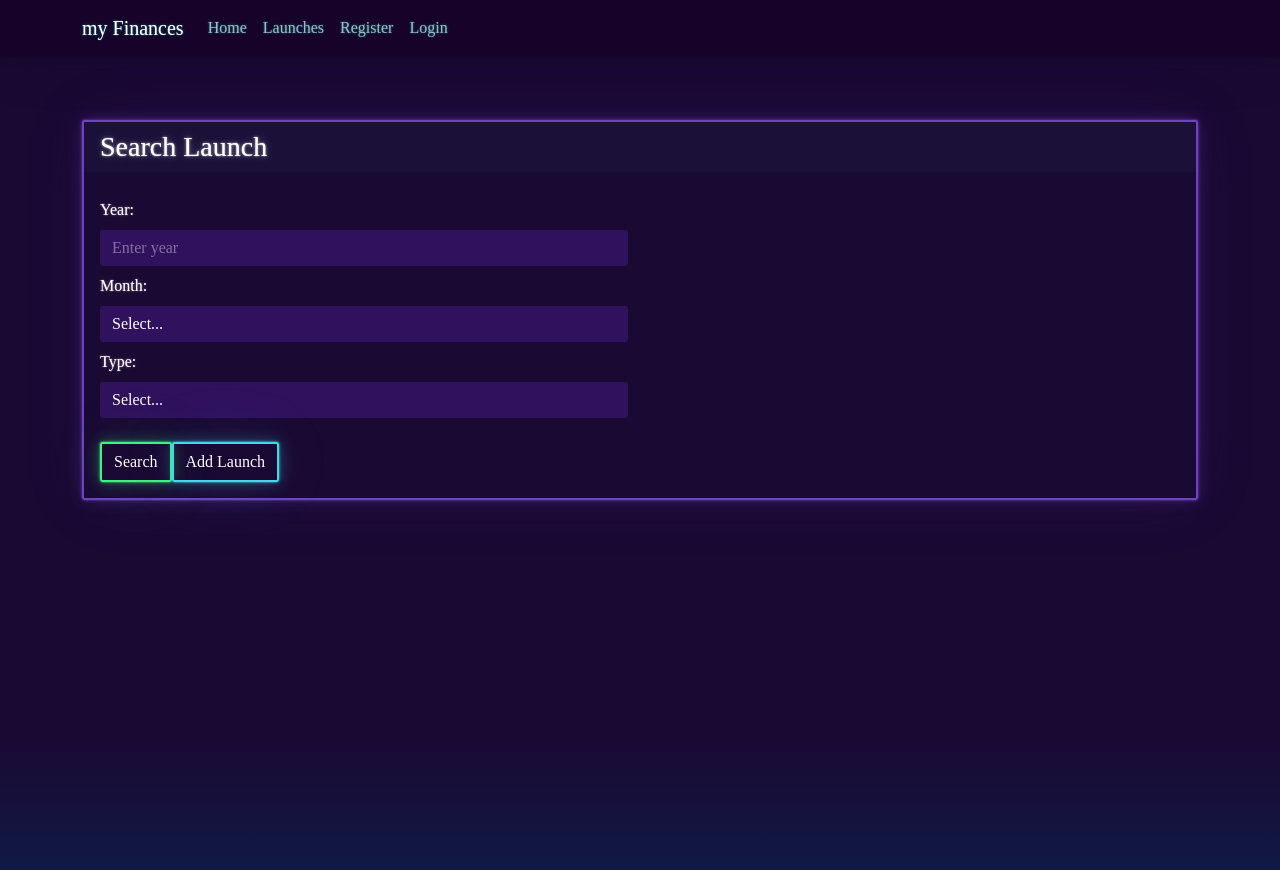
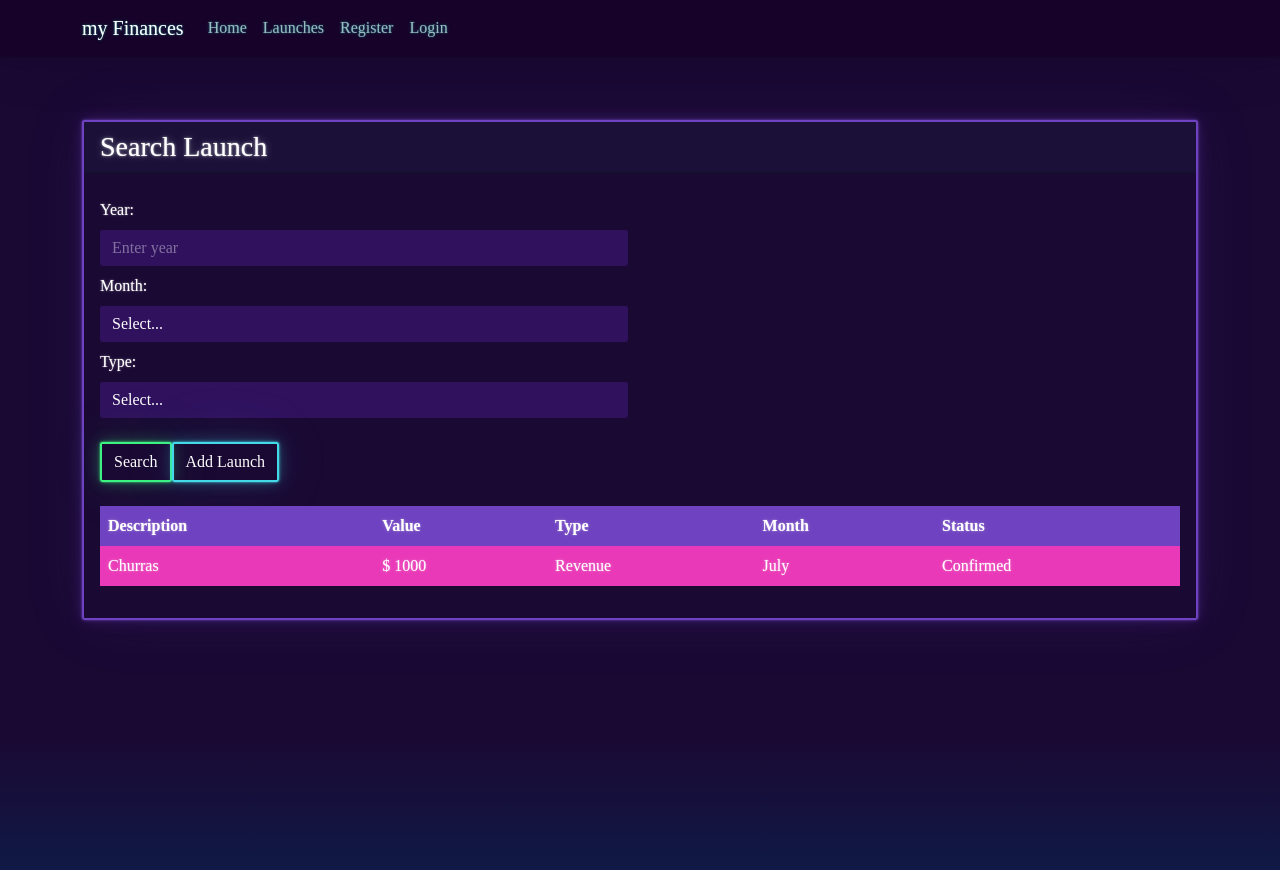
Before and after one commit to GutscheWilly/my-Finances-frontend, a React (Create React App) app: page /launch in a window 1280 px wide. Shown: the top 870 px of the page. Built offline with nearby package versions, Linux system fonts and the light colour scheme.

Commit message:
Create launch folder and Table Launch

```diff
--- a/src/app/RoutesApp.js
+++ b/src/app/RoutesApp.js
@@ -4,7 +4,7 @@ import { BrowserRouter, Routes, Route } from 'react-router-dom';
 import Login from '../pages/Login';
 import RegisterUser from '../pages/RegisterUser';
 import Home from '../pages/Home';
-import Launch from '../pages/Launch';
+import Launch from '../pages/launch/Launch';
 
 function RoutesApp() {
     return (
--- a/src/pages/Launch.js
+++ b/src/pages/launch/Launch.js
@@ -1,8 +1,9 @@
 import React from 'react';
 
-import Card from '../components/Card';
-import FormGroup from '../components/FormGroup';
-import MenuOption from '../components/MenuOption';
+import Card from '../../components/Card';
+import FormGroup from '../../components/FormGroup';
+import MenuOption from '../../components/MenuOption';
+import TableLaunch from './TableLaunch';
 
 const monthsOptionList = [
     {label: 'Select...', value: ''},
@@ -54,6 +55,14 @@ function Launch() {
                     </div>
                 </div>
             </div>
+
+            <div className="row">
+                <div className="col-md-12">
+                    <div className="bs-component mt-4">
+                        <TableLaunch />
+                    </div>
+                </div>
+            </div>
         </Card>
     );
 }
--- /dev/null
+++ b/src/pages/launch/TableLaunch.js
@@ -0,0 +1,29 @@
+import React from 'react';
+
+function TableLaunch() {
+    return (
+        <table className="table table-hover">
+            <thead className="table-primary">
+                <tr>
+                    <th>Description</th>
+                    <th>Value</th>
+                    <th>Type</th>
+                    <th>Month</th>
+                    <th>Status</th>
+                </tr>
+            </thead>
+
+            <tbody className="table-secondary">
+                <tr>
+                    <td>Churras</td>
+                    <td>$ 1000</td>
+                    <td>Revenue</td>
+                    <td>July</td>
+                    <td>Confirmed</td>
+                </tr>
+            </tbody>
+        </table>
+    );
+}
+
+export default TableLaunch;
```
